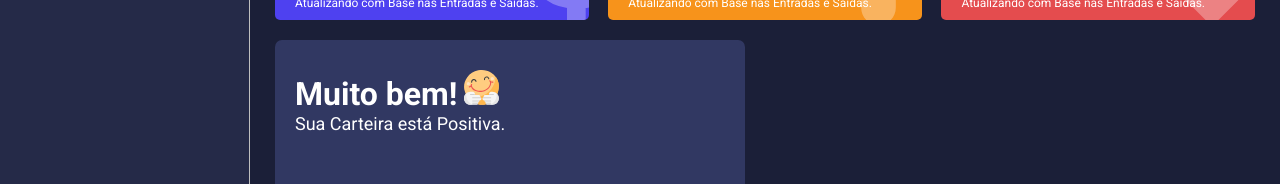
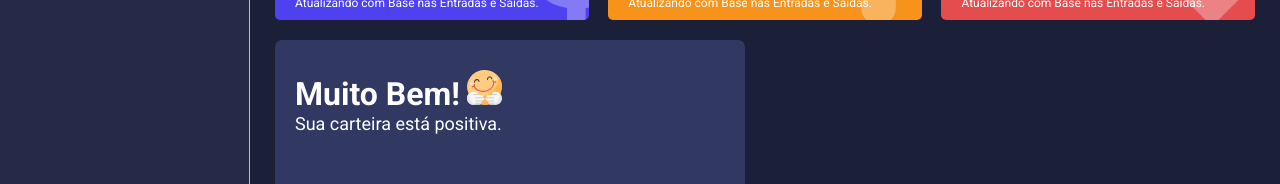
Before and after one commit to dowglasmaia/app-react-minha-carteira, a React (Create React App) app: page /dashboard in a window 1280 px wide. Shown: the part 308-492 px from the top of the page. Built offline with nearby package versions, Linux system fonts and the light colour scheme.

Commit message:
Finalizando estilização do card de msg

```diff
--- a/src/Pages/Dashboard/index.tsx
+++ b/src/Pages/Dashboard/index.tsx
@@ -5,6 +5,9 @@
 import WalletBox from '../../components/shared/CardBox'
 
 import MessageBox from '../../components/shared/MessageBox'
+
+import happyImg from '../../assets/happy.svg';
+import sadImg from '../../assets/sad.svg';
 
 import {
     Container,
@@ -111,7 +114,12 @@
                     icon="arrowDown"
                 />
 
-                <MessageBox/>
+                <MessageBox
+                    title="Muito Bem!"
+                    description="Sua carteira está positiva."
+                    footerText="Continue assim. Considere investir o seu saldo."
+                    icon={happyImg}
+                />
 
 
             </Content>
--- a/src/components/shared/MessageBox/index.tsx
+++ b/src/components/shared/MessageBox/index.tsx
@@ -1,26 +1,37 @@
 import React from 'react';
 
 import { Container } from './styles';
-import happyImg from '../../../assets/happy.svg';
 
 
-interface IMessageBoxProps{
 
+interface IMessageBoxProps {
+    title: string;
+    description: string;
+    footerText: string;
+    icon: string
 }
 
 
-const MessageBox: React.FC = () => {
+const MessageBox: React.FC<IMessageBoxProps> = ({
+    title,
+    description,
+    footerText,
+    icon
+}
+
+) => {
     return (
         <Container>
             <header>
                 <h1>
-                    Muito bem!
-                   <img src={happyImg} alt=""></img>
+                    {title}
+                   <img src={icon} alt=""></img>
                 </h1>
-                <p>Sua Carteira está Positiva.</p>
+                <p>{description}</p>
             </header>
+
             <footer>
-                <span>Continue assim. Considere investir o seu saldo.</span>
+                <span>{footerText}</span>
             </footer>
 
         </Container>
```
